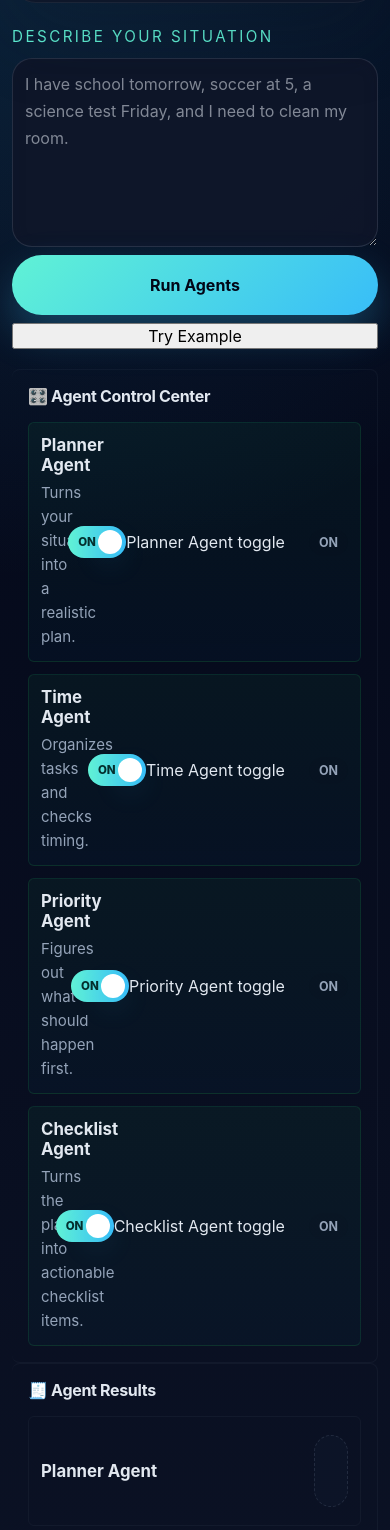
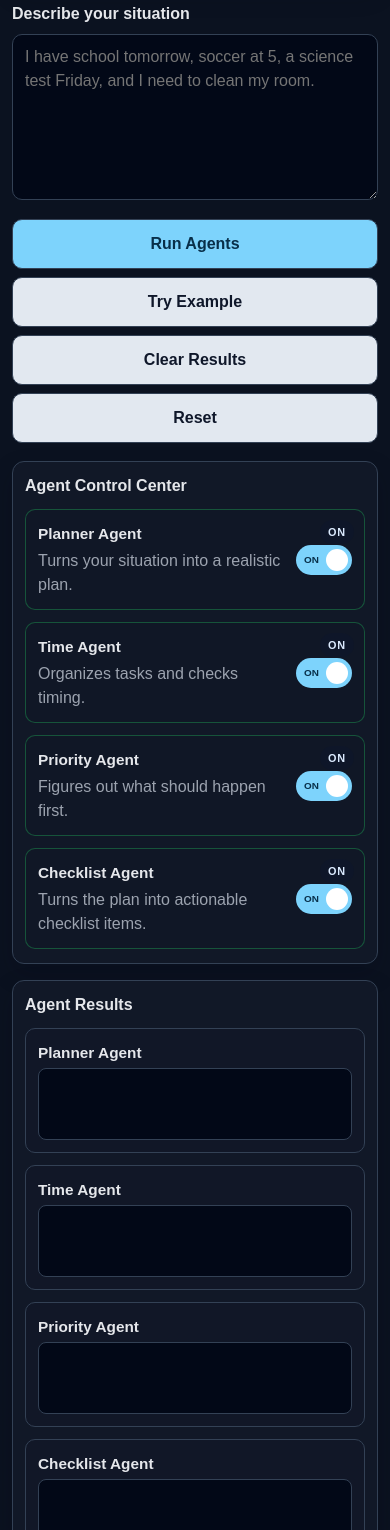
Before and after one commit to hraja7267/week5-dynamic-orchestrator, a plain HTML site: page index.html in a window 390 px wide. Shown: the part 149-1679 px from the top of the page. Drawn offline with Linux system fonts and the light colour scheme.

Commit message:
Fixed api error and outline

```diff
--- a/index.html
+++ b/index.html
@@ -21,13 +21,14 @@
       <div class="top-input-actions">
         <button id="run-agents-button" type="button">Run Agents</button>
         <button id="try-example-button" type="button">Try Example</button>
+        <button id="clear-results-button" type="button">Clear Results</button>
+        <button id="reset-button" type="button">Reset</button>
       </div>
     </section>
 
-    <section class="dashboard-grid">
-      <aside class="dashboard-column dashboard-column-left" aria-labelledby="agent-controls-heading">
+    <section class="dashboard-column dashboard-column-left" aria-labelledby="agent-controls-heading">
       <div class="column-header">
-          <h2 id="agent-controls-heading">🎛️ Agent Control Center</h2>
+        <h2 id="agent-controls-heading">Agent Control Center</h2>
       </div>
 
       <div class="agent-card">
@@ -77,11 +78,11 @@
           <span class="visually-hidden">Checklist Agent toggle</span>
         </label>
       </div>
-      </aside>
+    </section>
 
     <section class="dashboard-column dashboard-column-middle" aria-labelledby="agent-results-heading">
       <div class="column-header">
-          <h2 id="agent-results-heading">🧾 Agent Results</h2>
+        <h2 id="agent-results-heading">Agent Results</h2>
       </div>
 
       <div class="result-card" id="planner-result-card">
@@ -107,15 +108,10 @@
 
     <section class="dashboard-column dashboard-column-right" aria-labelledby="workflow-trace-heading">
       <div class="column-header">
-          <h2 id="workflow-trace-heading">🎬 Orchestrator Trace</h2>
+        <h2 id="workflow-trace-heading">Workflow Trace</h2>
       </div>
 
       <div class="trace-panel workflow-log" id="workflow-trace" aria-live="polite"></div>
-        <div class="trace-actions">
-          <button id="clear-results-button" type="button">Clear Results</button>
-          <button id="reset-button" type="button">Reset</button>
-        </div>
-      </section>
     </section>
   </main>
 
--- a/style.css
+++ b/style.css
@@ -1,23 +1,17 @@
-/* Life Admin Copilot dashboard theme */
 :root {
-  color-scheme: light;
-  --bg: #0f172a;
-  --surface: #111827;
-  --panel: #1e293b;
-  --panel-alt: #334155;
-  --text: #e2e8f0;
-  --text-muted: #94a3b8;
-  --accent: #60f2d5;
-  --accent-strong: #38bdf8;
-  --left-accent: #06b6d4;
-  --mid-accent: #f59e0b;
-  --right-accent: #7c3aed;
+  --bg: #0b1220;
+  --panel: #111827;
+  --panel-alt: #1f2937;
+  --text: #e5e7eb;
+  --muted: #9ca3af;
+  --border: #334155;
+  --button: #e2e8f0;
+  --button-text: #0f172a;
+  --button-accent: #7dd3fc;
   --success: #22c55e;
   --warning: #f59e0b;
-  --error: #f97316;
-  --card-radius: 24px;
-  --shadow: 0 28px 80px rgba(15, 23, 42, 0.24);
-  --border: rgba(148, 163, 184, 0.16);
+  --danger: #ef4444;
+  --shadow: 0 10px 24px rgba(2, 6, 23, 0.18);
 }
 
 * {
@@ -25,231 +19,188 @@
 }
 
 html, body {
+  margin: 0;
   min-height: 100%;
 }
 
 body {
-  margin: 0;
-  font-family: Inter, ui-sans-serif, system-ui, -apple-system, BlinkMacSystemFont, 'Segoe UI', sans-serif;
-  background: radial-gradient(circle at top left, rgba(56, 189, 248, 0.18), transparent 28%),
-              radial-gradient(circle at bottom right, rgba(34, 197, 94, 0.12), transparent 22%),
-              linear-gradient(180deg, #020617 0%, #0f172a 100%);
+  font-family: Arial, Helvetica, sans-serif;
+  background: var(--bg);
   color: var(--text);
+  line-height: 1.5;
 }
 
-/* decorative overlays removed for a simple, robust layout */
+button, textarea, input {
+  font: inherit;
+}
 
-button,
-textarea,
-input {
-  font: inherit;
+button {
+  border: 1px solid var(--border);
+  border-radius: 10px;
+  padding: 12px 16px;
+  cursor: pointer;
+  font-weight: 600;
+  background: var(--button);
+  color: var(--button-text);
+}
+
+button:disabled {
+  opacity: 0.7;
+  cursor: not-allowed;
+}
+
+#run-agents-button {
+  background: var(--button-accent);
+  color: #082f49;
 }
 
 .dashboard-shell {
   width: 100%;
   max-width: 1200px;
   margin: 0 auto;
-  padding: 24px;
+  padding: 20px 16px 40px;
   box-sizing: border-box;
 }
 
 .dashboard-header {
-  background: rgba(15, 23, 42, 0.9);
-  border: 1px solid rgba(255, 255, 255, 0.06);
-  border-radius: var(--card-radius);
+  background: var(--panel);
+  border: 1px solid var(--border);
+  border-radius: 12px;
+  padding: 16px 18px;
+  margin-bottom: 18px;
   box-shadow: var(--shadow);
-  padding: 2rem 2.25rem;
-  margin-bottom: 1.5rem;
-  backdrop-filter: blur(12px);
 }
 
 .dashboard-header h1 {
-  margin: 0 0 0.5rem;
-  font-size: clamp(2.5rem, 3.6vw, 4rem);
-  letter-spacing: -0.05em;
-  line-height: 1.02;
+  margin: 0 0 8px;
+  font-size: clamp(1.9rem, 3vw, 2.8rem);
+  line-height: 1.15;
 }
 
 .dashboard-header p {
   margin: 0;
-  color: var(--text-muted);
-  font-size: 1.05rem;
+  color: var(--muted);
 }
 
 .dashboard-top-input {
-  display: block;
-  gap: 1rem;
-  margin-bottom: 1.25rem;
+  margin-bottom: 18px;
 }
 
 .top-input-content {
-  display: grid;
-  gap: 0.75rem;
+  margin-bottom: 12px;
 }
 
 .top-input-content label {
-  font-size: 0.95rem;
-  text-transform: uppercase;
-  letter-spacing: 0.16em;
-  color: var(--accent);
+  display: block;
+  margin-bottom: 8px;
+  font-weight: 700;
 }
 
 textarea#situation-input {
   width: 100%;
-  min-height: 200px;
-  padding: 1.25rem;
-  border-radius: 1.25rem;
-  border: 1px solid rgba(148, 163, 184, 0.18);
-  background: rgba(15, 23, 42, 0.95);
+  max-width: 100%;
+  min-height: 150px;
+  resize: vertical;
+  padding: 12px 14px;
+  border-radius: 10px;
+  border: 1px solid var(--border);
+  background: #020817;
   color: var(--text);
-  resize: vertical;
-  line-height: 1.7;
-  box-shadow: inset 0 2px 12px rgba(15, 23, 42, 0.45);
-}
-
-textarea::placeholder {
-  color: rgba(226, 232, 240, 0.55);
+  box-sizing: border-box;
 }
 
 .top-input-actions {
   display: flex;
   flex-direction: column;
-  gap: 0.5rem;
-  margin-top: 0.5rem;
-}
-
-#run-agents-button,
-#clear-results-button {
-  border: none;
-  border-radius: 999px;
-  cursor: pointer;
-  transition: transform 0.2s ease, box-shadow 0.2s ease, background-color 0.2s ease;
-}
-
-#run-agents-button {
-  padding: 1.25rem 1.5rem;
-  background: linear-gradient(135deg, var(--accent), var(--accent-strong));
-  color: #020617;
-  font-weight: 700;
-  font-size: 1rem;
-  box-shadow: 0 18px 40px rgba(56, 189, 248, 0.28);
-}
-
-#run-agents-button:hover {
-  transform: translateY(-1px);
-}
-
-#clear-results-button {
-  margin-top: 1rem;
-  padding: 0.95rem 1.35rem;
-  background: rgba(148, 163, 184, 0.14);
-  color: var(--text);
-  border: 1px solid rgba(148, 163, 184, 0.24);
-}
-
-#clear-results-button:hover {
-  background: rgba(148, 163, 184, 0.2);
-}
-
-.dashboard-grid {
-  display: block;
-  gap: 1rem;
+  gap: 10px;
+  width: 100%;
 }
 
 .dashboard-column {
-  background: transparent;
-  border: 1px solid rgba(148, 163, 184, 0.06);
-  border-radius: 8px;
-  padding: 16px;
-  box-shadow: none;
-}
-
-.dashboard-column-left, .dashboard-column-middle, .dashboard-column-right {
-  border-left: none;
-  background: transparent;
+  width: 100%;
+  box-sizing: border-box;
+  background: var(--panel);
+  border: 1px solid var(--border);
+  border-radius: 12px;
+  margin-bottom: 16px;
+  padding: 18px 16px;
+  box-shadow: var(--shadow);
 }
 
 .column-header {
-  margin-bottom: 1rem;
+  margin-bottom: 12px;
 }
 
 .column-header h2 {
   margin: 0;
-  font-size: 1.35rem;
-  letter-spacing: -0.02em;
+  font-size: 1.1rem;
+  line-height: 1.3;
 }
 
 .agent-card,
 .result-card {
+  width: 100%;
+  box-sizing: border-box;
+  padding: 12px 14px;
+  background: rgba(17, 24, 39, 0.9);
+  border: 1px solid var(--border);
+  border-radius: 10px;
+  margin-bottom: 12px;
+  position: relative;
+}
+
+.agent-card:last-child,
+.result-card:last-child {
+  margin-bottom: 0;
+}
+
+.agent-card {
   display: flex;
   align-items: center;
   justify-content: space-between;
-  gap: 12px;
-  padding: 12px;
-  border-radius: 6px;
-  background: transparent;
-  border: 1px solid rgba(148, 163, 184, 0.06);
-  margin-bottom: 12px;
-  width: 100%;
-  min-width: 0;
-  box-sizing: border-box;
+  gap: 16px;
 }
-
-.agent-card::after {
-  content: attr(data-status);
-  margin-left: 12px;
-  padding: 6px 10px;
-  border-radius: 999px;
-  font-size: 0.78rem;
-  font-weight: 700;
-  text-transform: uppercase;
-  background: rgba(2,6,23,0.04);
-  color: var(--text-muted);
-}
-
-.agent-card:last-of-type,
-.result-card:last-of-type { margin-bottom: 0; }
 
 .agent-card > div {
   flex: 1 1 auto;
   min-width: 0;
 }
 
-.agent-card .toggle-switch { flex-shrink: 0; }
-
 .agent-card h3,
 .result-card h3 {
-  margin: 0;
-  font-size: 1.05rem;
+  margin: 0 0 4px;
+  font-size: 1rem;
 }
 
 .agent-card p {
-  margin: 0.35rem 0 0;
-  color: var(--text-muted);
-  font-size: 0.94rem;
-  line-height: 1.6;
+  margin: 0;
+  color: var(--muted);
+  line-height: 1.5;
+  overflow-wrap: break-word;
 }
 
 .toggle-switch {
+  position: relative;
   display: inline-flex;
   align-items: center;
-  position: relative;
+  justify-content: center;
+  flex-shrink: 0;
 }
 
 .toggle-switch input {
   position: absolute;
-  opacity: 0;
   width: 0;
   height: 0;
+  opacity: 0;
 }
 
 .toggle-switch .slider {
-  width: 58px;
-  height: 32px;
-  background: linear-gradient(90deg, rgba(148,163,184,0.14), rgba(148,163,184,0.06));
+  position: relative;
+  width: 56px;
+  height: 30px;
   border-radius: 999px;
-  position: relative;
-  transition: background 0.18s ease, box-shadow 0.18s ease;
+  background: #334155;
+  transition: background 0.2s ease;
 }
 
 .toggle-switch .slider::before {
@@ -257,21 +208,19 @@ textarea::placeholder {
   position: absolute;
   left: 4px;
   top: 4px;
-  width: 24px;
-  height: 24px;
+  width: 22px;
+  height: 22px;
+  background: #fff;
   border-radius: 50%;
-  background: #fff;
-  transition: transform 0.18s ease, background 0.18s ease, box-shadow 0.18s ease;
-  box-shadow: 0 6px 18px rgba(2,6,23,0.25);
+  transition: transform 0.2s ease;
 }
 
 .toggle-switch input:checked + .slider {
-  background: linear-gradient(90deg, var(--accent), var(--accent-strong));
+  background: #7dd3fc;
 }
 
 .toggle-switch input:checked + .slider::before {
   transform: translateX(26px);
-  box-shadow: 0 10px 30px rgba(56,189,248,0.12);
 }
 
 .toggle-switch .slider::after {
@@ -280,185 +229,194 @@ textarea::placeholder {
   right: 8px;
   top: 50%;
   transform: translateY(-50%);
-  font-size: 0.72rem;
-  color: var(--text-muted);
+  font-size: 0.62rem;
+  font-weight: 700;
+  color: #e2e8f0;
 }
 
 .toggle-switch input:checked + .slider::after {
   content: 'ON';
-  left: 10px;
+  left: 8px;
   right: auto;
-  color: #042f2e;
-  font-weight: 800;
+  color: #082f49;
 }
 
-.agent-on {
-  background: linear-gradient(180deg, rgba(34,197,94,0.06), rgba(6,182,212,0.03));
-  border-color: rgba(34, 197, 94, 0.14);
+.agent-card.agent-on {
+  border-color: rgba(34, 197, 94, 0.35);
 }
 
-.agent-off {
-  background: linear-gradient(180deg, rgba(248,113,113,0.04), rgba(0,0,0,0.01));
-  border-color: rgba(248, 113, 113, 0.12);
+.agent-card.agent-off {
+  border-color: rgba(239, 68, 68, 0.35);
 }
 
-.agent-running {
-  background: linear-gradient(90deg, rgba(56,189,248,0.06), rgba(96,165,250,0.03));
-  border-color: rgba(56,189,248,0.22);
-  box-shadow: 0 8px 30px rgba(56,189,248,0.06);
-  animation: pulse 2s infinite;
+.agent-card.agent-running {
+  border-color: rgba(125, 211, 252, 0.5);
 }
 
-.agent-complete {
-  background: linear-gradient(90deg, rgba(34,197,94,0.12), rgba(16,185,129,0.04));
-  border-color: rgba(34, 197, 94, 0.18);
-  box-shadow: 0 10px 30px rgba(16,185,129,0.06);
+.agent-card.agent-complete {
+  border-color: rgba(34, 197, 94, 0.5);
 }
 
-.result-card {
-  min-height: 110px;
+.agent-card.error {
+  border-color: rgba(239, 68, 68, 0.5);
+}
+
+.agent-card::after {
+  content: attr(data-status);
+  position: absolute;
+  top: 10px;
+  right: 10px;
+  font-size: 0.68rem;
+  font-weight: 700;
+  letter-spacing: 0.08em;
+  text-transform: uppercase;
+  color: #dbeafe;
+  background: rgba(15, 23, 42, 0.85);
+  border-radius: 999px;
+  padding: 4px 8px;
 }
 
 .result-output {
-  min-height: 4.5rem;
-  padding: 1rem;
-  border-radius: 1.25rem;
-  background: rgba(15, 23, 42, 0.72);
-  border: 1px dashed rgba(148, 163, 184, 0.16);
+  width: 100%;
+  min-width: 0;
+  min-height: 72px;
+  border-radius: 8px;
+  background: #020817;
+  border: 1px solid var(--border);
+  padding: 12px;
+  white-space: pre-wrap;
+  overflow-wrap: break-word;
+  word-wrap: break-word;
+  word-break: break-word;
   color: var(--text);
-  white-space: pre-wrap;
-  word-break: break-word;
-  overflow-wrap: anywhere;
-  font-family: ui-monospace, SFMono-Regular, Menlo, Monaco, Consolas, 'Liberation Mono', 'Courier New', monospace;
 }
 
 .workflow-log {
-  display: grid;
-  gap: 0.75rem;
-  padding: 1.25rem;
-  border-radius: 1.75rem;
-  background: rgba(15, 23, 42, 0.75);
-  border: 1px solid rgba(148, 163, 184, 0.12);
-  min-height: 340px;
+  width: 100%;
+  max-height: 320px;
   overflow-y: auto;
   overflow-x: hidden;
+  background: #020817;
+  border: 1px solid var(--border);
+  border-radius: 10px;
+  padding: 12px;
+  display: flex;
+  flex-direction: column;
+  gap: 8px;
 }
 
 .trace-item {
-  display: grid;
-  grid-template-columns: 48px 1fr;
-  gap: 0.5rem;
-  align-items: center;
-  padding: 0.7rem 1rem 0.7rem 0.6rem;
-  border-radius: 1.35rem;
-  background: linear-gradient(180deg, rgba(255,255,255,0.006), rgba(255,255,255,0.002));
-  border: 1px solid rgba(148, 163, 184, 0.06);
-  color: var(--text);
-  position: relative;
+  display: flex;
+  align-items: flex-start;
+  gap: 10px;
+  padding: 8px 10px;
+  border-radius: 8px;
+  border: 1px solid var(--border);
+  background: rgba(31, 41, 55, 0.7);
+  word-break: break-word;
+  overflow-wrap: break-word;
 }
 
 .trace-step {
-  width: 40px;
-  height: 40px;
+  width: 28px;
+  height: 28px;
+  flex-shrink: 0;
   border-radius: 50%;
-  display: inline-grid;
-  place-items: center;
-  background: linear-gradient(180deg, rgba(2,6,23,0.9), rgba(2,6,23,0.8));
-  border: 1px solid rgba(148, 163, 184, 0.06);
-  font-weight: 800;
-  color: var(--text);
-  font-size: 0.95rem;
+  background: #1f2937;
+  border: 1px solid var(--border);
+  display: inline-flex;
+  align-items: center;
+  justify-content: center;
+  font-size: 0.8rem;
+  font-weight: 700;
 }
 
 .trace-content {
-  display: grid;
-  gap: 0.12rem;
+  flex: 1 1 auto;
+  min-width: 0;
 }
 
 .trace-title {
   font-weight: 700;
-  display: flex;
-  gap: 0.5rem;
-  align-items: center;
+  margin: 0;
 }
 
 .trace-subtext {
-  color: var(--text-muted);
-  font-size: 0.95rem;
-}
-
-.workflow-log::before {
-  content: '';
-  position: absolute;
-  left: 34px;
-  top: 1.5rem;
-  bottom: 1.5rem;
-  width: 2px;
-  background: rgba(56, 189, 248, 0.12);
-}
-
-.workflow-log,
-.workflow-log::before {
-  position: relative;
-}
-
-.trace-item.loading {
-  border-color: rgba(56, 189, 248, 0.32);
-  background: linear-gradient(90deg, rgba(56,189,248,0.04), rgba(255,255,255,0.002));
-  box-shadow: 0 6px 26px rgba(56,189,248,0.04);
+  margin-top: 2px;
+  color: var(--muted);
+  font-size: 0.9rem;
 }
 
 .trace-item.error {
-  border-color: rgba(249, 115, 22, 0.28);
-  background: linear-gradient(90deg, rgba(249,115,22,0.04), rgba(0,0,0,0.002));
-  box-shadow: 0 6px 30px rgba(249,115,22,0.06);
+  border-color: rgba(239, 68, 68, 0.5);
 }
 
-.loading {
-  opacity: 0.95;
+.visually-hidden {
+  position: absolute;
+  width: 1px;
+  height: 1px;
+  padding: 0;
+  margin: -1px;
+  overflow: hidden;
+  clip: rect(0, 0, 0, 0);
+  border: 0;
 }
 
-.error {
-  color: var(--error);
+@media (max-width: 767px) {
+  .dashboard-shell {
+    padding: 16px 12px 30px;
+  }
+
+  .dashboard-header {
+    padding: 16px 14px;
+  }
+
+  .dashboard-column {
+    padding: 14px 12px;
+  }
+
+  .agent-card,
+  .result-card {
+    padding: 12px;
+  }
+
+  .top-input-actions {
+    gap: 8px;
+  }
+
+  button {
+    width: 100%;
+  }
 }
 
-/* Mobile: below 768px — single column with specific ordering */
-@media (max-width: 767px) {
-  .dashboard-grid {
-    grid-template-columns: 1fr;
-    grid-auto-flow: row;
+@media (max-width: 480px) {
+  .dashboard-shell {
+    padding: 12px;
   }
-  .dashboard-column-left { order: 0; }
-  .dashboard-column-middle { order: 1; }
-  .dashboard-column-right { order: 2; }
 
-  .top-input-actions { width: 100%; }
-  #run-agents-button, #try-example-button, #clear-results-button, #reset-button { width: 100%; }
+  .dashboard-header h1 {
+    font-size: 1.7rem;
+  }
+
+  .column-header h2 {
+    font-size: 1rem;
+  }
+
+  textarea#situation-input {
+    min-height: 130px;
+    padding: 10px 12px;
+  }
+
+  .agent-card {
+    gap: 12px;
+  }
+
+  .agent-card h3,
+  .result-card h3 {
+    font-size: 0.96rem;
+  }
+
+  .trace-item {
+    padding: 8px;
+  }
 }
-
-@keyframes pulse {
-  0% { box-shadow: 0 8px 18px rgba(56,189,248,0.06); transform: translateY(0); }
-  50% { box-shadow: 0 14px 34px rgba(56,189,248,0.10); transform: translateY(-1px); }
-  100% { box-shadow: 0 8px 18px rgba(56,189,248,0.06); transform: translateY(0); }
-}
-
-@media (max-width: 700px) {
-  .dashboard-shell {
-    padding: 1rem;
-  }
-  .dashboard-top-input { grid-template-columns: 1fr; }
-  .dashboard-column { padding: 1rem; }
-  .agent-card, .result-card { padding: 1rem; }
-}
-
-/* Very small phones: below 480px - compact spacing */
-@media (max-width: 479px) {
-  .dashboard-shell { padding: 12px; }
-  .dashboard-header h1 { font-size: 1.6rem; }
-  .column-header h2 { font-size: 1rem; }
-  textarea#situation-input { min-height: 140px; padding: 12px; }
-  .agent-card { gap: 12px; padding: 12px; }
-  .result-card { padding: 12px; }
-  .trace-step { width: 34px; height: 34px; font-size: 0.85rem; }
-  #run-agents-button, #try-example-button, #clear-results-button, #reset-button { width: 100%; display: block; }
-}
```
Also changed, not shown: js/api.js (+15 -10 lines), js/app.js (+6 -2 lines). Lines whose indentation alone changed are shown as unchanged.
